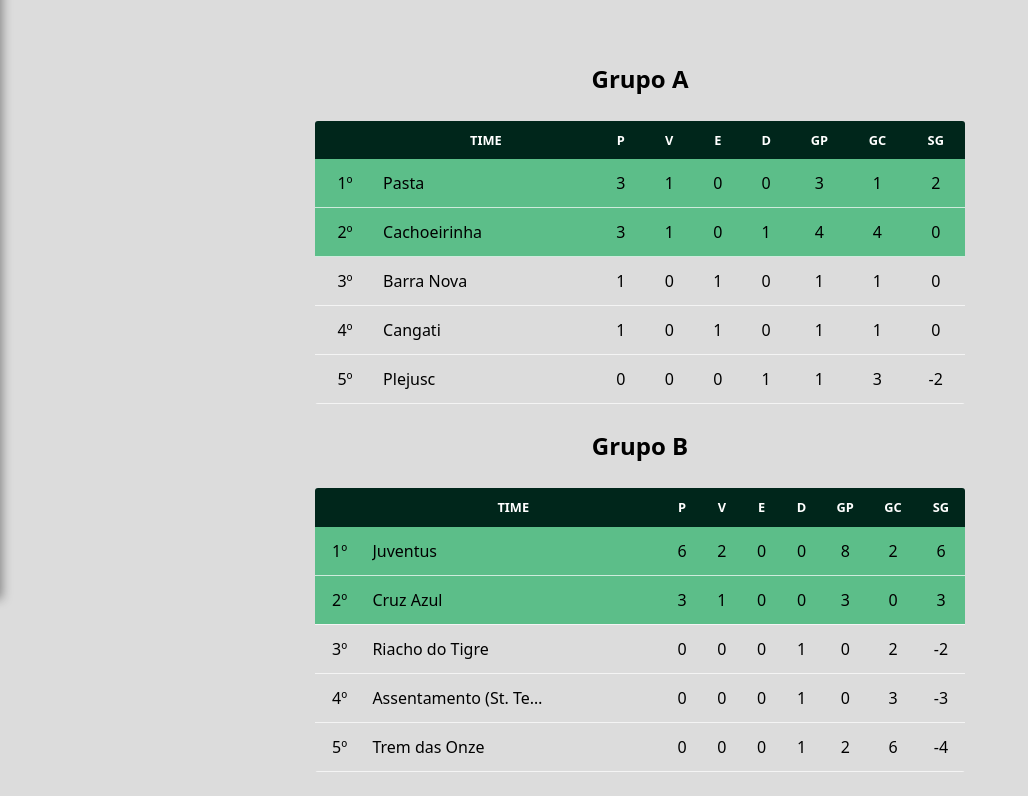
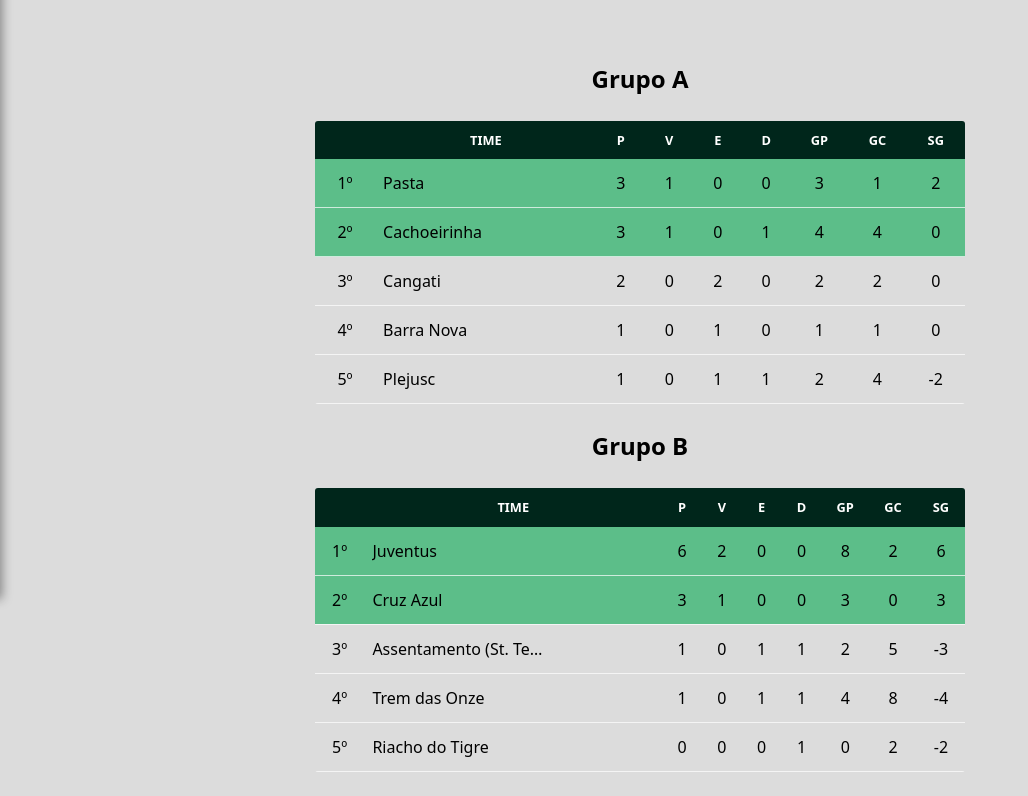
Before and after one commit to Senaias/futebol-solonopole-v0, a React (Vite) app: page / in a window 1280 px wide. Shown: the part 276-1072 px from the top of the page, without its empty margins (0-1028 px from the left). Built offline with nearby package versions, Linux system fonts and the light colour scheme.

Commit message:
atualizando classificação

```diff
--- a/src/constants/games.ts
+++ b/src/constants/games.ts
@@ -5,10 +5,10 @@ export const schedule = [
       {
         teamA: 'Assentamento',
         teamB: 'Trem das Onze',
-        scoreA: null,
-        scoreB: null,
+        scoreA: 2,
+        scoreB: 2,
       },
-      { teamA: 'Cangati', teamB: 'Plejusc', scoreA: null, scoreB: null },
+      { teamA: 'Cangati', teamB: 'Plejusc', scoreA: 1, scoreB: 1 },
     ],
   },
 
--- a/src/pages/HomePage.jsx
+++ b/src/pages/HomePage.jsx
@@ -3,8 +3,8 @@ import './HomePage.css'
 
 const groupATeams = [
   { id: 1, name: 'Barra Nova', P: 1, V: 0, E: 1, D: 0, GP: 1, GC: 1, SG: 0 },
-  { id: 2, name: 'Cangati', P: 1, V: 0, E: 1, D: 0, GP: 1, GC: 1, SG: 0 },
-  { id: 3, name: 'Plejusc', P: 0, V: 0, E: 0, D: 1, GP: 1, GC: 3, SG: -2 },
+  { id: 2, name: 'Cangati', P: 2, V: 0, E: 2, D: 0, GP: 2, GC: 2, SG: 0 },
+  { id: 3, name: 'Plejusc', P: 1, V: 0, E: 1, D: 1, GP: 2, GC: 4, SG: -2 },
   { id: 4, name: 'Cachoeirinha', P: 3, V: 1, E: 0, D: 1, GP: 4, GC: 4, SG: 0 },
   { id: 5, name: 'Pasta', P: 3, V: 1, E: 0, D: 0, GP: 3, GC: 1, SG: 2 },
 ]
@@ -14,23 +14,23 @@ const groupBTeams = [
   {
     id: 2,
     name: 'Assentamento (St. Tereza)',
-    P: 0,
+    P: 1,
     V: 0,
-    E: 0,
+    E: 1,
     D: 1,
-    GP: 0,
-    GC: 3,
+    GP: 2,
+    GC: 5,
     SG: -3,
   },
   {
     id: 3,
     name: 'Trem das Onze',
-    P: 0,
+    P: 1,
     V: 0,
-    E: 0,
+    E: 1,
     D: 1,
-    GP: 2,
-    GC: 6,
+    GP: 4,
+    GC: 8,
     SG: -4,
   },
   { id: 4, name: 'Juventus', P: 6, V: 2, E: 0, D: 0, GP: 8, GC: 2, SG: 6 },
```
